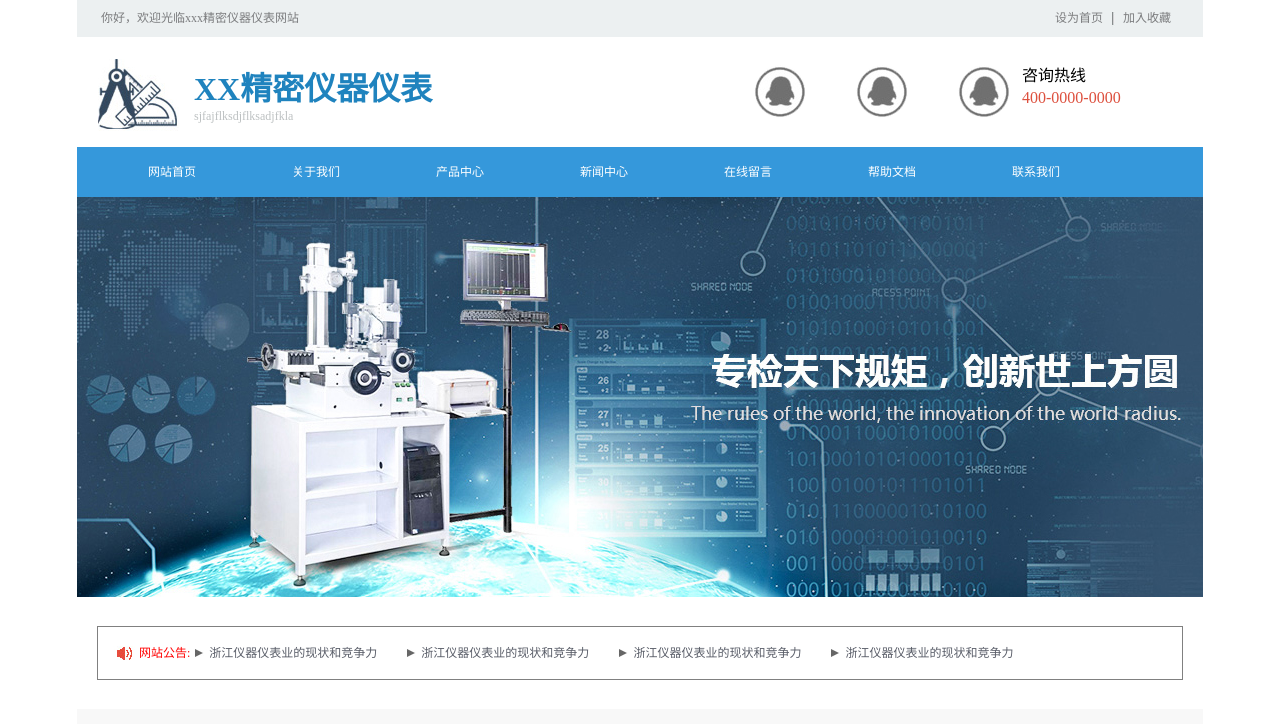
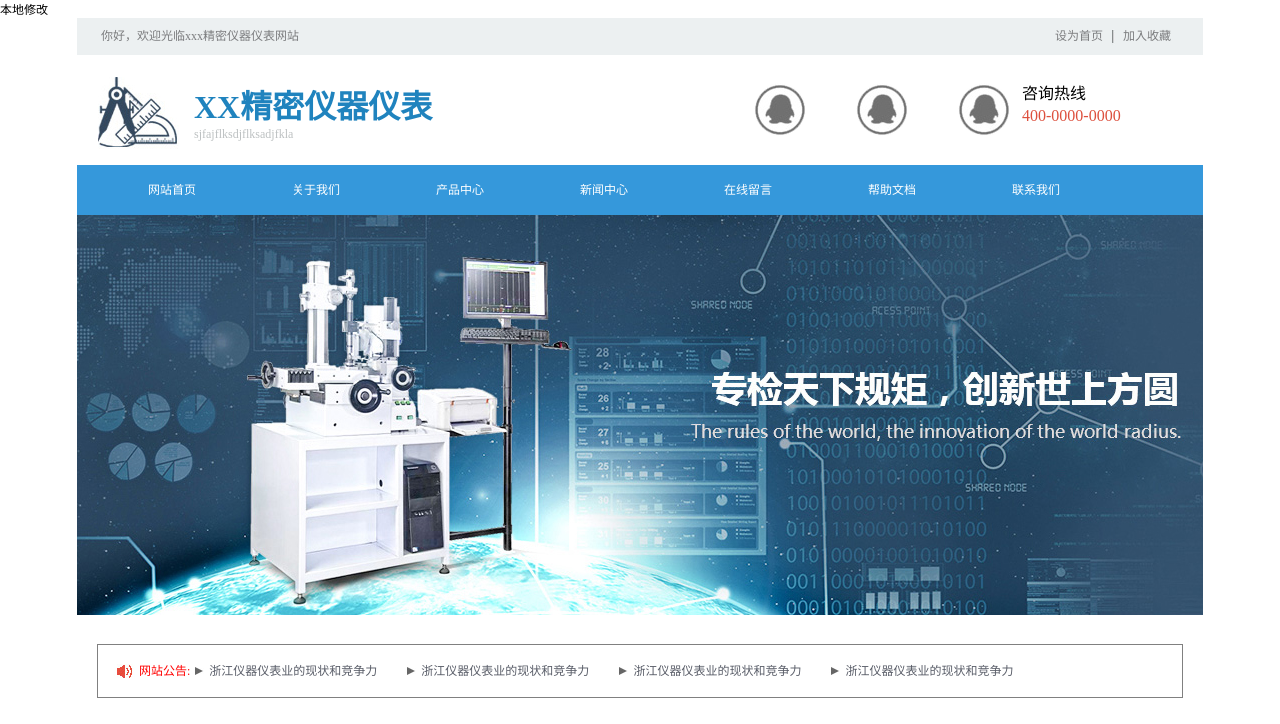
Before and after one commit to ssxvkde/yqyb, a plain HTML site: page 精密仪器仪表(案例)/index.html in a window 1280 px wide. Shown: the top 724 px of the page. Drawn offline with Linux system fonts and the light colour scheme.

Commit message:
02-本地修改

```diff
--- a/精密仪器仪表(案例)/index.html
+++ b/精密仪器仪表(案例)/index.html
@@ -7,6 +7,8 @@
 	</head>
 
 	<body>
+
+		<p>本地修改</p>
 		<!------------ 1、顶部 ------------>
 		<div id="header">
 			<p>你好，欢迎光临xxx精密仪器仪表网站</p>
```
Also changed, not shown: 1 other file.
